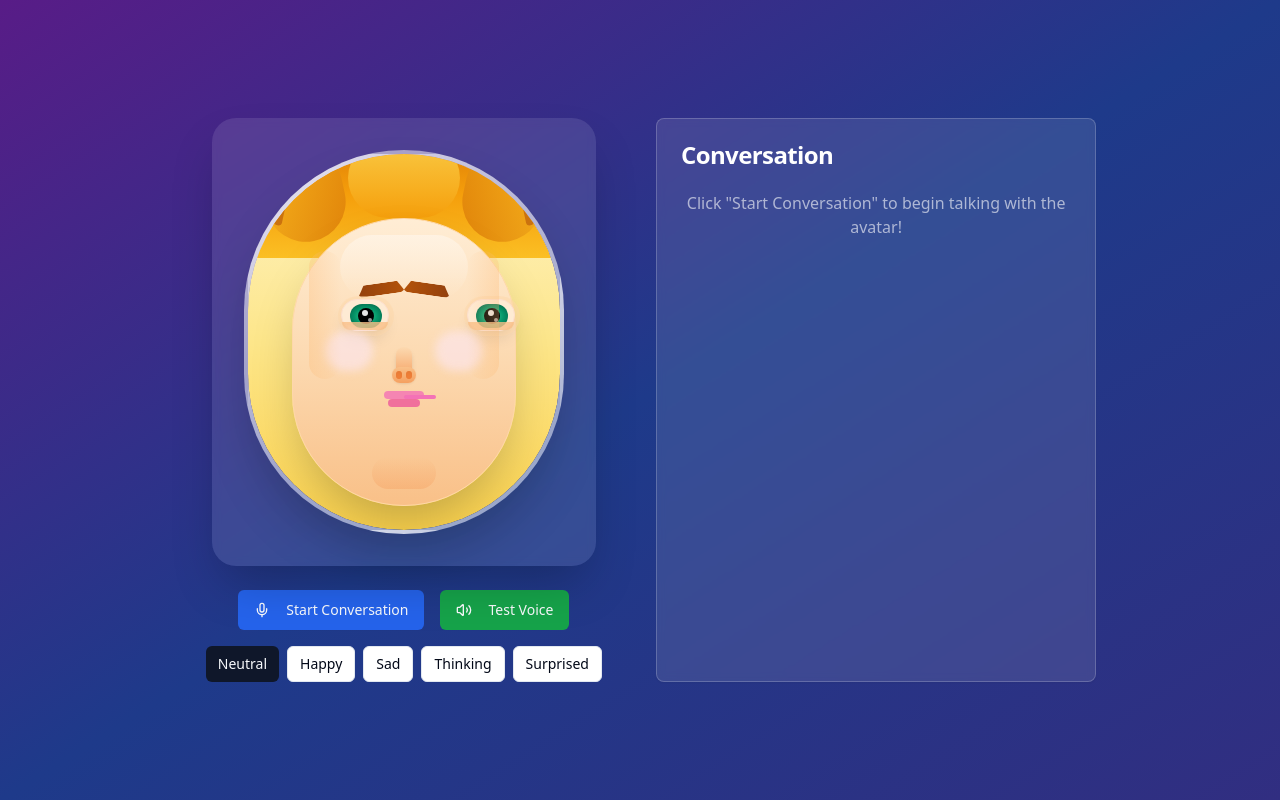
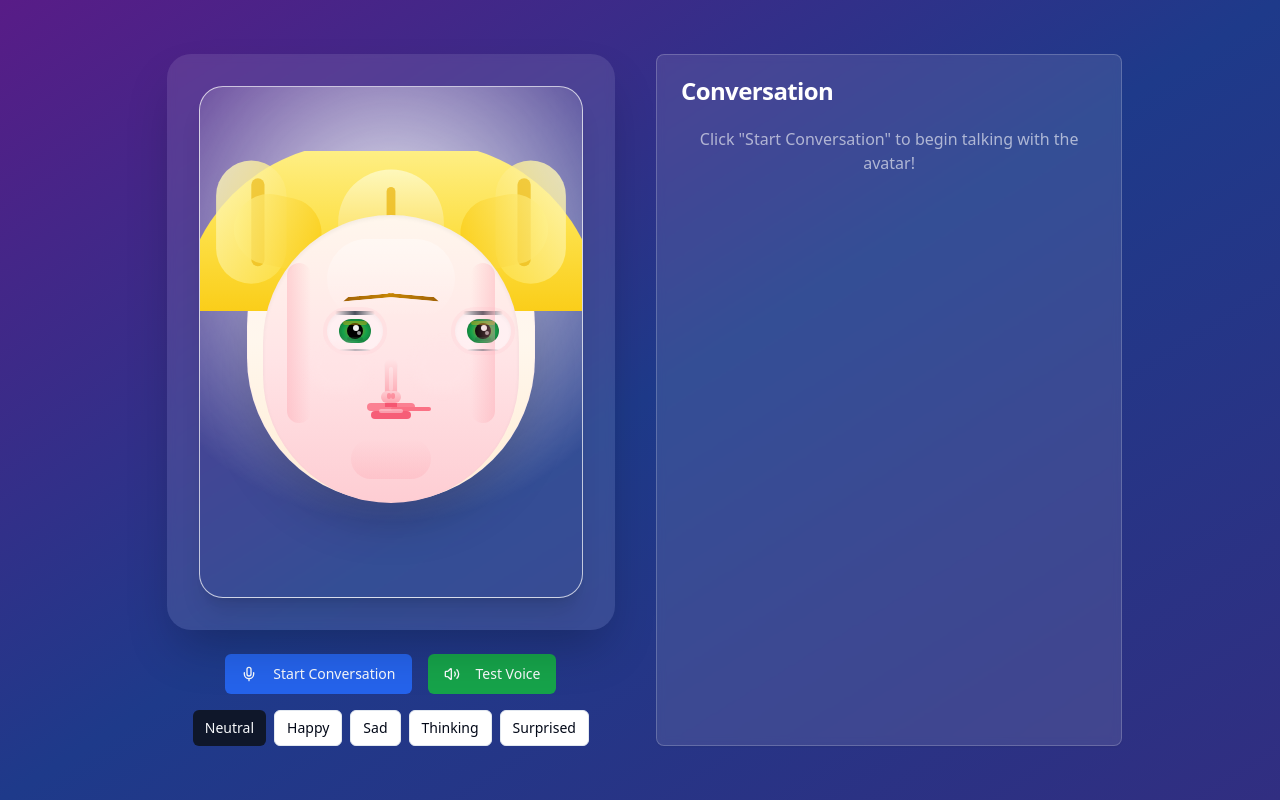
Before and after one commit to Ianmuthomi1738/lively-digital-persona, a React (Vite) app: page / in a window 1280 px wide. Built offline with nearby package versions, Linux system fonts and the light colour scheme.

Commit message:
Enhance avatar UI realism
Improve facial features, proportions, hair, and shading for a more lifelike and visually appealing avatar based on the reference image.

```diff
--- a/src/components/Avatar/Avatar.tsx
+++ b/src/components/Avatar/Avatar.tsx
@@ -77,11 +77,11 @@ export const Avatar = forwardRef<AvatarAPI, AvatarProps>(({
   return (
     <div
       ref={containerRef}
-      className="relative w-80 h-96 bg-gradient-to-b from-sky-100 via-sky-50 to-white rounded-full overflow-hidden shadow-2xl border-4 border-white/50"
+      className="relative w-96 h-[32rem] bg-gradient-to-b from-slate-100 via-white to-slate-50 rounded-3xl overflow-hidden shadow-xl border border-white/70"
       style={{
         transform: `rotate(${headTilt}deg)`,
         transition: 'transform 0.5s ease-out',
-        backgroundImage: 'radial-gradient(circle at 30% 20%, rgba(255,255,255,0.8) 0%, transparent 70%)'
+        backgroundImage: 'radial-gradient(circle at 50% 30%, rgba(255,255,255,0.9) 0%, transparent 70%)'
       }}
     >
       <AvatarFace
--- a/src/components/Avatar/AvatarFace.tsx
+++ b/src/components/Avatar/AvatarFace.tsx
@@ -17,14 +17,14 @@ export const AvatarFace: React.FC<AvatarFaceProps> = ({
   isSpeaking
 }) => {
   const getEyeStyle = () => {
-    const baseStyle = "absolute w-12 h-8 bg-white rounded-full shadow-lg border border-pink-100";
+    const baseStyle = "absolute w-14 h-10 bg-white rounded-full shadow-inner";
     switch (blinkState) {
       case 'closed':
-        return `${baseStyle} h-1 border-pink-200`;
+        return `${baseStyle} h-1`;
       case 'closing':
-        return `${baseStyle} h-4`;
+        return `${baseStyle} h-5`;
       case 'opening':
-        return `${baseStyle} h-6`;
+        return `${baseStyle} h-7`;
       default:
         return baseStyle;
     }
@@ -34,19 +34,19 @@ export const AvatarFace: React.FC<AvatarFaceProps> = ({
     const baseStyle = "absolute transition-all duration-100";
     switch (mouthState) {
       case 'closed':
-        return `${baseStyle} w-8 h-1 bg-pink-400 rounded-full`;
+        return `${baseStyle} w-10 h-1 bg-rose-400 rounded-full`;
       case 'small':
-        return `${baseStyle} w-6 h-6 bg-gradient-to-b from-pink-300 to-red-400 rounded-full border border-pink-400`;
+        return `${baseStyle} w-8 h-6 bg-gradient-to-b from-rose-300 to-rose-500 rounded-full`;
       case 'open':
-        return `${baseStyle} w-8 h-10 bg-gradient-to-b from-pink-300 to-red-500 rounded-full border border-pink-400`;
+        return `${baseStyle} w-10 h-8 bg-gradient-to-b from-rose-300 to-rose-600 rounded-full`;
       case 'wide':
-        return `${baseStyle} w-12 h-8 bg-gradient-to-b from-pink-300 to-red-500 rounded-full border border-pink-400`;
+        return `${baseStyle} w-14 h-10 bg-gradient-to-b from-rose-300 to-rose-600 rounded-full`;
       case 'rounded':
-        return `${baseStyle} w-7 h-8 bg-gradient-to-b from-pink-300 to-red-400 rounded-full border border-pink-400`;
+        return `${baseStyle} w-9 h-10 bg-gradient-to-b from-rose-300 to-rose-500 rounded-full`;
       case 'smile':
-        return `${baseStyle} w-10 h-4 bg-pink-400 rounded-full border border-pink-500`;
+        return `${baseStyle} w-12 h-4 bg-rose-400 rounded-full`;
       default:
-        return `${baseStyle} w-8 h-2 bg-pink-400 rounded-full`;
+        return `${baseStyle} w-10 h-2 bg-rose-400 rounded-full`;
     }
   };
 
@@ -55,32 +55,27 @@ export const AvatarFace: React.FC<AvatarFaceProps> = ({
       case 'happy':
         return {
           eyebrows: 'translate-y-0',
-          cheeks: 'bg-pink-200 opacity-80',
-          mouthCorners: 'rotate-0'
+          cheeks: 'bg-rose-200 opacity-70',
         };
       case 'sad':
         return {
           eyebrows: 'translate-y-1',
-          cheeks: 'bg-blue-100 opacity-60',
-          mouthCorners: 'rotate-0'
+          cheeks: 'bg-blue-100 opacity-50',
         };
       case 'thinking':
         return {
           eyebrows: 'translate-y-0',
-          cheeks: 'bg-purple-100 opacity-50',
-          mouthCorners: 'rotate-0'
+          cheeks: 'bg-purple-100 opacity-40',
         };
       case 'surprised':
         return {
           eyebrows: '-translate-y-2',
-          cheeks: 'bg-yellow-100 opacity-70',
-          mouthCorners: 'rotate-0'
+          cheeks: 'bg-rose-100 opacity-60',
         };
       default:
         return {
           eyebrows: 'translate-y-0',
-          cheeks: 'bg-pink-100 opacity-60',
-          mouthCorners: 'rotate-0'
+          cheeks: 'bg-rose-100 opacity-50',
         };
     }
   };
@@ -88,145 +83,169 @@ export const AvatarFace: React.FC<AvatarFaceProps> = ({
   const expressionStyles = getExpressionStyles();
 
   return (
-    <div className="relative w-full h-full">
-      {/* Head shape with realistic proportions */}
-      <div className="absolute inset-0 bg-gradient-to-b from-amber-100 via-amber-200 to-amber-300 rounded-full overflow-hidden">
+    <div className="relative w-full h-full overflow-hidden">
+      {/* Main face container */}
+      <div className="absolute inset-0 flex items-center justify-center">
+        <div className="relative w-72 h-80 bg-gradient-to-b from-rose-50 via-orange-50 to-orange-100 rounded-full shadow-2xl border border-rose-100/30">
 
-        {/* Hair - more realistic styling */}
-        <div className="absolute -top-6 -left-4 -right-4 h-32 bg-gradient-to-b from-amber-600 via-amber-500 to-amber-400 rounded-t-full">
-          {/* Hair texture and highlights */}
-          <div className="absolute top-4 left-8 w-20 h-24 bg-gradient-to-br from-amber-400 to-amber-600 rounded-full opacity-80 transform -rotate-12"></div>
-          <div className="absolute top-4 right-8 w-20 h-24 bg-gradient-to-bl from-amber-400 to-amber-600 rounded-full opacity-80 transform rotate-12"></div>
-          <div className="absolute top-2 left-1/2 transform -translate-x-1/2 w-28 h-20 bg-gradient-to-b from-amber-300 to-amber-500 rounded-full opacity-90"></div>
+          {/* Hair - blonde wavy styling */}
+          <div className="absolute -top-8 -left-12 -right-12 h-40 overflow-hidden">
+            {/* Main hair mass */}
+            <div className="absolute inset-0 bg-gradient-to-b from-yellow-200 via-yellow-300 to-yellow-400 rounded-t-full transform scale-110">
+              {/* Hair highlights and shadows */}
+              <div className="absolute top-4 left-8 w-16 h-28 bg-gradient-to-br from-yellow-100 to-yellow-300 rounded-full opacity-80 transform -rotate-15"></div>
+              <div className="absolute top-4 right-8 w-16 h-28 bg-gradient-to-bl from-yellow-100 to-yellow-300 rounded-full opacity-80 transform rotate-15"></div>
+              <div className="absolute top-6 left-1/2 transform -translate-x-1/2 w-24 h-32 bg-gradient-to-b from-yellow-100 to-yellow-400 rounded-full opacity-90"></div>
 
               {/* Hair strands for texture */}
-          <div className="absolute top-8 left-12 w-2 h-16 bg-amber-700 rounded-full opacity-60 transform rotate-12"></div>
-          <div className="absolute top-8 right-12 w-2 h-16 bg-amber-700 rounded-full opacity-60 transform -rotate-12"></div>
-          <div className="absolute top-6 left-1/2 transform -translate-x-1/2 w-2 h-18 bg-amber-700 rounded-full opacity-60"></div>
+              <div className="absolute top-8 left-16 w-3 h-20 bg-yellow-500 rounded-full opacity-60 transform rotate-20"></div>
+              <div className="absolute top-8 right-16 w-3 h-20 bg-yellow-500 rounded-full opacity-60 transform -rotate-20"></div>
+              <div className="absolute top-10 left-1/2 transform -translate-x-1/2 w-2 h-24 bg-yellow-500 rounded-full opacity-70"></div>
+
+              {/* Wavy hair effect */}
+              <div className="absolute top-12 left-12 w-20 h-16 bg-gradient-to-r from-yellow-200 to-yellow-400 rounded-full opacity-70 transform rotate-12"></div>
+              <div className="absolute top-12 right-12 w-20 h-16 bg-gradient-to-l from-yellow-200 to-yellow-400 rounded-full opacity-70 transform -rotate-12"></div>
+            </div>
           </div>
 
-        {/* Face base with realistic skin tone */}
-        <div className="absolute top-16 left-1/2 transform -translate-x-1/2 w-56 h-72 bg-gradient-to-b from-orange-100 via-peach-200 to-peach-300 rounded-full shadow-2xl border border-orange-200">
+          {/* Face shape and skin */}
+          <div className="absolute top-8 left-1/2 transform -translate-x-1/2 w-64 h-72 bg-gradient-to-b from-orange-50 via-rose-100 to-rose-200 rounded-full shadow-inner">
 
-          {/* Forehead highlighting */}
-          <div className="absolute top-4 left-1/2 transform -translate-x-1/2 w-32 h-16 bg-gradient-to-b from-orange-50 to-transparent rounded-full opacity-60"></div>
+            {/* Forehead highlight */}
+            <div className="absolute top-6 left-1/2 transform -translate-x-1/2 w-32 h-20 bg-gradient-to-b from-white/40 to-transparent rounded-full"></div>
 
-          {/* Eyebrows - more realistic shape and color */}
+            {/* Eyebrows - refined and realistic */}
             <div
-            className={`absolute top-16 left-16 w-12 h-3 bg-gradient-to-r from-amber-800 to-amber-700 rounded-full transform transition-transform duration-300 ${expressionStyles.eyebrows}`}
+              className={`absolute top-20 left-20 w-14 h-2 bg-gradient-to-r from-yellow-700 to-yellow-600 rounded-full transform transition-transform duration-300 ${expressionStyles.eyebrows}`}
               style={{
-              transform: `translateY(${eyebrowRaise}px) rotate(-8deg)`,
-              clipPath: 'polygon(0% 100%, 100% 100%, 85% 0%, 15% 0%)'
+                transform: `translateY(${eyebrowRaise}px) rotate(-5deg)`,
+                clipPath: 'polygon(0% 50%, 100% 50%, 90% 0%, 10% 0%)'
               }}
             ></div>
             <div
-            className={`absolute top-16 right-16 w-12 h-3 bg-gradient-to-l from-amber-800 to-amber-700 rounded-full transform transition-transform duration-300 ${expressionStyles.eyebrows}`}
+              className={`absolute top-20 right-20 w-14 h-2 bg-gradient-to-l from-yellow-700 to-yellow-600 rounded-full transform transition-transform duration-300 ${expressionStyles.eyebrows}`}
               style={{
-              transform: `translateY(${eyebrowRaise}px) rotate(8deg)`,
-              clipPath: 'polygon(0% 100%, 100% 100%, 85% 0%, 15% 0%)'
+                transform: `translateY(${eyebrowRaise}px) rotate(5deg)`,
+                clipPath: 'polygon(0% 50%, 100% 50%, 90% 0%, 10% 0%)'
               }}
             ></div>
 
-          {/* Eyes with more realistic appearance */}
-          <div className="absolute top-20 left-12">
+            {/* Eyes - more realistic with detailed iris */}
+            <div className="absolute top-24 left-16">
               <div className={getEyeStyle()}>
                 {blinkState === 'open' && (
                   <>
-                  {/* Eye socket shadow */}
-                  <div className="absolute -top-1 -left-1 w-14 h-10 bg-orange-200 rounded-full opacity-50"></div>
-                  {/* Iris */}
-                  <div className="absolute top-1 left-2 w-8 h-6 bg-gradient-radial from-emerald-400 via-emerald-600 to-emerald-800 rounded-full shadow-inner">
+                    {/* Eye socket depth */}
+                    <div className="absolute -top-1 -left-1 w-16 h-12 bg-rose-200/30 rounded-full"></div>
+                    {/* Iris - green hazel like reference */}
+                    <div className="absolute top-2 left-3 w-8 h-6 bg-gradient-radial from-yellow-600 via-green-600 to-green-800 rounded-full shadow-inner">
                       {/* Pupil */}
                       <div className="absolute top-1 left-2 w-4 h-4 bg-black rounded-full">
-                      {/* Light reflection */}
-                      <div className="absolute top-0.5 left-1 w-1.5 h-1.5 bg-white rounded-full opacity-90"></div>
-                      <div className="absolute bottom-0.5 right-0.5 w-1 h-1 bg-white rounded-full opacity-60"></div>
+                        {/* Light reflections */}
+                        <div className="absolute top-0.5 left-1.5 w-1.5 h-1.5 bg-white rounded-full opacity-95"></div>
+                        <div className="absolute bottom-1 right-0.5 w-1 h-1 bg-white rounded-full opacity-60"></div>
                       </div>
+                      {/* Iris details */}
+                      <div className="absolute top-0.5 left-1 w-6 h-1 bg-yellow-500/40 rounded-full"></div>
+                      <div className="absolute bottom-0.5 left-2 w-4 h-1 bg-green-900/30 rounded-full"></div>
                     </div>
-                  {/* Lower eyelid */}
-                  <div className="absolute bottom-0 left-0 w-full h-2 bg-peach-300 rounded-b-full opacity-80"></div>
+                    {/* Eyelashes */}
+                    <div className="absolute top-0 left-2 w-10 h-1 bg-gradient-to-r from-transparent via-gray-800 to-transparent rounded-full opacity-80"></div>
+                    <div className="absolute bottom-0 left-3 w-8 h-0.5 bg-gradient-to-r from-transparent via-gray-600 to-transparent rounded-full opacity-60"></div>
                   </>
                 )}
               </div>
             </div>
 
-          <div className="absolute top-20 right-12">
+            <div className="absolute top-24 right-16">
               <div className={getEyeStyle()}>
                 {blinkState === 'open' && (
                   <>
-                  {/* Eye socket shadow */}
-                  <div className="absolute -top-1 -left-1 w-14 h-10 bg-orange-200 rounded-full opacity-50"></div>
-                  {/* Iris */}
-                  <div className="absolute top-1 left-2 w-8 h-6 bg-gradient-radial from-emerald-400 via-emerald-600 to-emerald-800 rounded-full shadow-inner">
+                    {/* Eye socket depth */}
+                    <div className="absolute -top-1 -left-1 w-16 h-12 bg-rose-200/30 rounded-full"></div>
+                    {/* Iris - green hazel like reference */}
+                    <div className="absolute top-2 left-3 w-8 h-6 bg-gradient-radial from-yellow-600 via-green-600 to-green-800 rounded-full shadow-inner">
                       {/* Pupil */}
                       <div className="absolute top-1 left-2 w-4 h-4 bg-black rounded-full">
-                      {/* Light reflection */}
-                      <div className="absolute top-0.5 left-1 w-1.5 h-1.5 bg-white rounded-full opacity-90"></div>
-                      <div className="absolute bottom-0.5 right-0.5 w-1 h-1 bg-white rounded-full opacity-60"></div>
+                        {/* Light reflections */}
+                        <div className="absolute top-0.5 left-1.5 w-1.5 h-1.5 bg-white rounded-full opacity-95"></div>
+                        <div className="absolute bottom-1 right-0.5 w-1 h-1 bg-white rounded-full opacity-60"></div>
                       </div>
+                      {/* Iris details */}
+                      <div className="absolute top-0.5 left-1 w-6 h-1 bg-yellow-500/40 rounded-full"></div>
+                      <div className="absolute bottom-0.5 left-2 w-4 h-1 bg-green-900/30 rounded-full"></div>
                     </div>
-                  {/* Lower eyelid */}
-                  <div className="absolute bottom-0 left-0 w-full h-2 bg-peach-300 rounded-b-full opacity-80"></div>
+                    {/* Eyelashes */}
+                    <div className="absolute top-0 left-2 w-10 h-1 bg-gradient-to-r from-transparent via-gray-800 to-transparent rounded-full opacity-80"></div>
+                    <div className="absolute bottom-0 left-3 w-8 h-0.5 bg-gradient-to-r from-transparent via-gray-600 to-transparent rounded-full opacity-60"></div>
                   </>
                 )}
               </div>
             </div>
 
-          {/* Nose with more realistic 3D appearance */}
-          <div className="absolute top-32 left-1/2 transform -translate-x-1/2">
+            {/* Nose - refined and proportional */}
+            <div className="absolute top-36 left-1/2 transform -translate-x-1/2">
               {/* Nose bridge */}
-            <div className="w-4 h-8 bg-gradient-to-b from-peach-200 to-peach-400 rounded-full shadow-md"></div>
+              <div className="w-3 h-10 bg-gradient-to-b from-rose-100 to-rose-300 rounded-full shadow-sm"></div>
               {/* Nose tip */}
-            <div className="absolute -bottom-1 left-1/2 transform -translate-x-1/2 w-6 h-4 bg-gradient-to-b from-peach-300 to-peach-400 rounded-full shadow-sm"></div>
-            {/* Nostrils */}
-            <div className="absolute bottom-0 left-0 w-1.5 h-2 bg-peach-500 rounded-full shadow-inner"></div>
-            <div className="absolute bottom-0 right-0 w-1.5 h-2 bg-peach-500 rounded-full shadow-inner"></div>
+              <div className="absolute -bottom-1 left-1/2 transform -translate-x-1/2 w-5 h-3 bg-gradient-to-b from-rose-200 to-rose-300 rounded-full"></div>
+              {/* Subtle nostrils */}
+              <div className="absolute bottom-0 left-0.5 w-1 h-1.5 bg-rose-400/60 rounded-full"></div>
+              <div className="absolute bottom-0 right-0.5 w-1 h-1.5 bg-rose-400/60 rounded-full"></div>
+              {/* Nose highlight */}
+              <div className="absolute top-2 left-1/2 transform -translate-x-1/2 w-1 h-6 bg-white/30 rounded-full"></div>
             </div>
 
-          {/* Cheeks with realistic blush */}
-          <div className={`absolute top-28 left-8 w-12 h-10 ${expressionStyles.cheeks} rounded-full transition-all duration-300 blur-sm`}></div>
-          <div className={`absolute top-28 right-8 w-12 h-10 ${expressionStyles.cheeks} rounded-full transition-all duration-300 blur-sm`}></div>
+            {/* Cheeks with natural blush */}
+            <div className={`absolute top-32 left-12 w-14 h-12 ${expressionStyles.cheeks} rounded-full transition-all duration-300 blur-sm`}></div>
+            <div className={`absolute top-32 right-12 w-14 h-12 ${expressionStyles.cheeks} rounded-full transition-all duration-300 blur-sm`}></div>
 
-          {/* Lips with more realistic appearance */}
-          <div className="absolute top-44 left-1/2 transform -translate-x-1/2">
-            {/* Upper lip */}
-            <div className="absolute -top-1 left-1/2 transform -translate-x-1/2 w-10 h-2 bg-pink-400 rounded-full opacity-80"></div>
+            {/* Lips - more natural and detailed */}
+            <div className="absolute top-48 left-1/2 transform -translate-x-1/2">
+              {/* Upper lip shape */}
+              <div className="absolute -top-1 left-1/2 transform -translate-x-1/2 w-12 h-2 bg-rose-400 rounded-full opacity-85">
+                {/* Cupid's bow */}
+                <div className="absolute top-0 left-1/2 transform -translate-x-1/2 w-3 h-1 bg-rose-500"></div>
+              </div>
               {/* Main mouth */}
-            <div className={`${getMouthStyle()} ${expressionStyles.mouthCorners} shadow-lg`}>
+              <div className={`${getMouthStyle()} shadow-lg`}>
                 {mouthState !== 'closed' && (
                   <>
-                  {/* Inner mouth */}
-                  <div className="absolute inset-1 bg-gradient-to-b from-red-400 to-red-600 rounded-full shadow-inner"></div>
-                  {/* Teeth for open mouth states */}
+                    {/* Inner mouth depth */}
+                    <div className="absolute inset-1 bg-gradient-to-b from-rose-500 to-red-700 rounded-full shadow-inner"></div>
+                    {/* Teeth for wider mouth states */}
                     {(mouthState === 'open' || mouthState === 'wide') && (
-                    <div className="absolute top-1 left-1/2 transform -translate-x-1/2 w-6 h-2 bg-white rounded-sm opacity-90"></div>
+                      <div className="absolute top-1 left-1/2 transform -translate-x-1/2 w-8 h-2 bg-white rounded-sm opacity-95 shadow-sm"></div>
                     )}
                   </>
                 )}
                 {mouthState === 'smile' && (
-                <div className="absolute -top-1 left-0 w-full h-3 bg-white rounded-full opacity-70"></div>
+                  <div className="absolute -top-0.5 left-0 w-full h-2 bg-white/80 rounded-full"></div>
                 )}
               </div>
               {/* Lower lip */}
-            <div className="absolute top-1 left-1/2 transform -translate-x-1/2 w-8 h-2 bg-pink-500 rounded-full opacity-70"></div>
+              <div className="absolute top-1 left-1/2 transform -translate-x-1/2 w-10 h-2 bg-rose-500 rounded-full opacity-80"></div>
+              {/* Lip highlight */}
+              <div className="absolute top-0.5 left-1/2 transform -translate-x-1/2 w-6 h-1 bg-white/40 rounded-full"></div>
             </div>
 
+            {/* Facial contours and definition */}
+            <div className="absolute top-12 left-6 w-6 h-40 bg-gradient-to-r from-rose-300/40 to-transparent rounded-full"></div>
+            <div className="absolute top-12 right-6 w-6 h-40 bg-gradient-to-l from-rose-300/40 to-transparent rounded-full"></div>
+
             {/* Chin definition */}
-          <div className="absolute bottom-4 left-1/2 transform -translate-x-1/2 w-16 h-8 bg-gradient-to-b from-transparent to-peach-400 rounded-full opacity-40"></div>
-
-          {/* Facial contours and shadows */}
-          <div className="absolute top-8 left-4 w-8 h-32 bg-gradient-to-r from-orange-300 to-transparent rounded-full opacity-30"></div>
-          <div className="absolute top-8 right-4 w-8 h-32 bg-gradient-to-l from-orange-300 to-transparent rounded-full opacity-30"></div>
+            <div className="absolute bottom-6 left-1/2 transform -translate-x-1/2 w-20 h-10 bg-gradient-to-b from-transparent to-rose-300/30 rounded-full"></div>
 
             {/* Speaking indicator */}
             {isSpeaking && (
-            <div className="absolute top-40 left-1/2 transform -translate-x-1/2">
-              <div className="w-3 h-3 bg-blue-400 rounded-full animate-pulse"></div>
-              <div className="absolute -top-1 -left-1 w-5 h-5 bg-blue-300 rounded-full animate-ping opacity-50"></div>
+              <div className="absolute top-44 left-1/2 transform -translate-x-1/2">
+                <div className="w-2 h-2 bg-blue-400 rounded-full animate-pulse"></div>
+                <div className="absolute -top-1 -left-1 w-4 h-4 bg-blue-300 rounded-full animate-ping opacity-40"></div>
               </div>
             )}
           </div>
         </div>
       </div>
+    </div>
   );
 };
```
Lines whose indentation alone changed are shown as unchanged.
